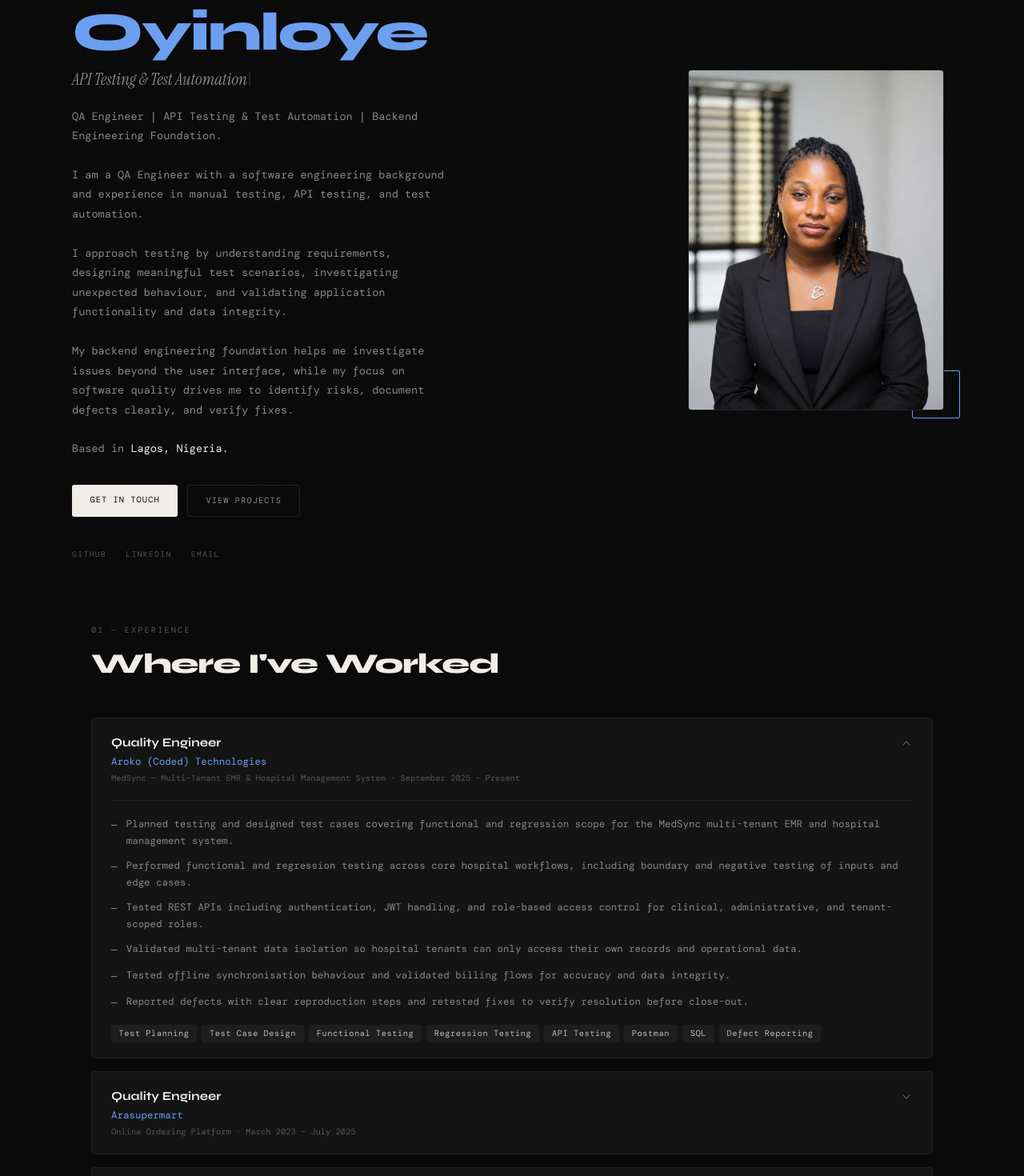
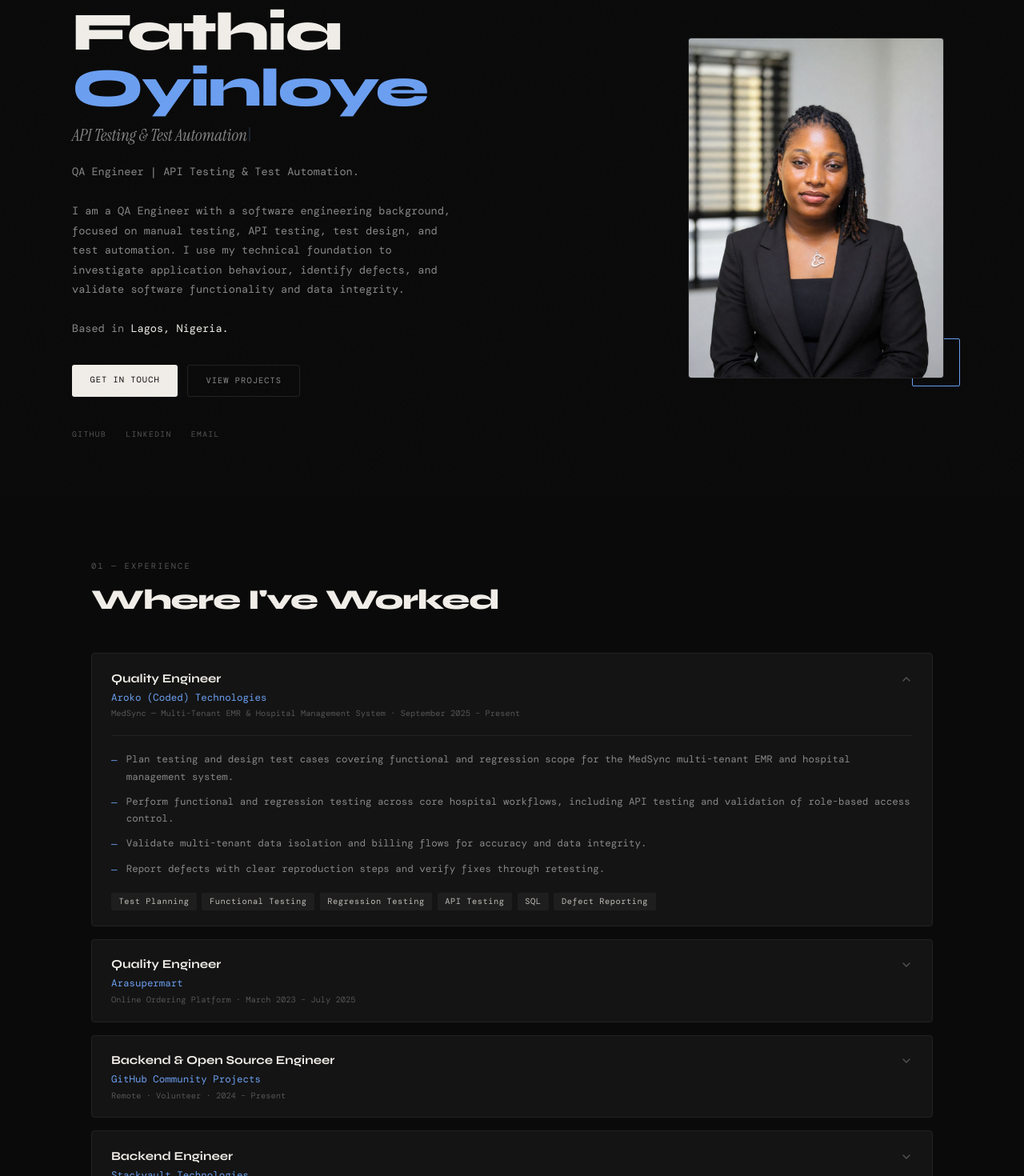
Before and after one commit to fathiaoyinloye/fathiaoyinloye, a Next.js app in the folder fathia-portfolio/: page / in a window 1280 px wide. Shown: the part 180-1650 px from the top of the page at 80% size. Built offline with nearby package versions, Linux system fonts and the light colour scheme; a web font is replaced by a local one.

Commit message:
Condense Hero intro and shorten Experience descriptions

```diff
--- a/fathia-portfolio/app/components/Experience.tsx
+++ b/fathia-portfolio/app/components/Experience.tsx
@@ -8,14 +8,12 @@ const jobs = [
     company: "Aroko (Coded) Technologies",
     period: "September 2025 – Present",
     type: "MedSync — Multi-Tenant EMR & Hospital Management System",
-    tags: ["Test Planning", "Test Case Design", "Functional Testing", "Regression Testing", "API Testing", "Postman", "SQL", "Defect Reporting"],
+    tags: ["Test Planning", "Functional Testing", "Regression Testing", "API Testing", "SQL", "Defect Reporting"],
     bullets: [
-      "Planned testing and designed test cases covering functional and regression scope for the MedSync multi-tenant EMR and hospital management system.",
-      "Performed functional and regression testing across core hospital workflows, including boundary and negative testing of inputs and edge cases.",
-      "Tested REST APIs including authentication, JWT handling, and role-based access control for clinical, administrative, and tenant-scoped roles.",
-      "Validated multi-tenant data isolation so hospital tenants can only access their own records and operational data.",
-      "Tested offline synchronisation behaviour and validated billing flows for accuracy and data integrity.",
-      "Reported defects with clear reproduction steps and retested fixes to verify resolution before close-out.",
+      "Plan testing and design test cases covering functional and regression scope for the MedSync multi-tenant EMR and hospital management system.",
+      "Perform functional and regression testing across core hospital workflows, including API testing and validation of role-based access control.",
+      "Validate multi-tenant data isolation and billing flows for accuracy and data integrity.",
+      "Report defects with clear reproduction steps and verify fixes through retesting.",
     ],
   },
   {
@@ -23,12 +21,11 @@ const jobs = [
     company: "Arasupermart",
     period: "March 2023 – July 2025",
     type: "Online Ordering Platform",
-    tags: ["Manual Testing", "Test Case Design", "Functional Testing", "Regression Testing", "Defect Reporting", "Agile"],
+    tags: ["Manual Testing", "Functional Testing", "Regression Testing", "Defect Reporting"],
     bullets: [
-      "Designed and executed manual test cases for an online ordering platform covering product browsing, cart, and checkout workflows.",
-      "Tested inventory and payment scenarios as well as end-to-end order processing from placement through fulfilment.",
-      "Reproduced reported defects, documented clear steps to reproduce, and verified fixes through targeted retesting.",
-      "Collaborated cross-functionally with developers and stakeholders to clarify expected behaviour and confirm readiness of fixes.",
+      "Designed and executed manual test cases covering product browsing, cart, and checkout workflows.",
+      "Tested inventory and payment scenarios across end-to-end order processing.",
+      "Reported defects with reproduction steps and verified fixes through retesting.",
     ],
   },
   {
@@ -38,10 +35,9 @@ const jobs = [
     type: "Remote · Volunteer",
     tags: ["Java", "Spring Boot", "JUnit 5", "Mockito", "GitHub Actions", "Docker"],
     bullets: [
-      "Contributed features and bug fixes to open source Java/Spring Boot projects, iterating through code review until merged.",
-      "Authored a GitHub Actions CI/CD pipeline that builds, tests, and pushes a versioned Docker image to Docker Hub on every merge.",
-      "Wrote JUnit 5 unit tests and Mockito mocks, improving test coverage and catching regressions before they hit main.",
-      "Updated README documentation to reduce onboarding friction for new contributors.",
+      "Contributed features and bug fixes to open source Java/Spring Boot projects through code review.",
+      "Authored a GitHub Actions CI/CD pipeline that builds, tests, and publishes a versioned Docker image on every merge.",
+      "Wrote JUnit 5 unit tests and Mockito mocks, catching regressions before they reached main.",
     ],
   },
   {
@@ -49,12 +45,11 @@ const jobs = [
     company: "Stackvault Technologies",
     period: "Feb 2023 – Jan 2024",
     type: "Lagos, Nigeria · Full-time (Company closed Jan 2024)",
-    tags: ["Java", "Spring Boot", "JWT", "REST APIs", "PostgreSQL", "Agile"],
+    tags: ["Java", "Spring Boot", "REST APIs", "PostgreSQL", "Agile"],
     bullets: [
-      "Built and maintained RESTful APIs for a fintech platform handling user onboarding, wallet management, and transaction processing.",
-      "Implemented JWT authentication and role-based access control securing all protected endpoints.",
-      "Designed service-layer logic following layered architecture — clean separation across controller, service, and repository layers.",
-      "Collaborated in a 4-person Agile team through sprint planning, code reviews, and daily standups.",
+      "Built and maintained RESTful APIs for a fintech platform covering user onboarding, wallet management, and transaction processing.",
+      "Implemented JWT authentication and role-based access control for protected endpoints.",
+      "Collaborated in an Agile team through sprint planning, code reviews, and daily standups.",
     ],
   },
 ];
--- a/fathia-portfolio/app/components/Hero.tsx
+++ b/fathia-portfolio/app/components/Hero.tsx
@@ -2,7 +2,7 @@
 import { useEffect, useState } from "react";
 import Image from "next/image";
 
-const roles = ["QA Engineer", "API Testing & Test Automation", "Manual Testing & Test Design", "Backend Engineering Foundation"];
+const roles = ["QA Engineer", "API Testing & Test Automation"];
 
 export function Hero() {
   const [roleIndex, setRoleIndex] = useState(0);
@@ -93,13 +93,9 @@ export function Hero() {
             </div>
 
             <p style={{ color: "var(--fg-muted)", lineHeight: 1.8, fontSize: "0.85rem", maxWidth: "480px", marginBottom: "2rem" }}>
-              QA Engineer | API Testing & Test Automation | Backend Engineering Foundation.
+              QA Engineer | API Testing & Test Automation.
               <br /><br />
-              I am a QA Engineer with a software engineering background and experience in manual testing, API testing, and test automation.
-              <br /><br />
-              I approach testing by understanding requirements, designing meaningful test scenarios, investigating unexpected behaviour, and validating application functionality and data integrity.
-              <br /><br />
-              My backend engineering foundation helps me investigate issues beyond the user interface, while my focus on software quality drives me to identify risks, document defects clearly, and verify fixes.
+              I am a QA Engineer with a software engineering background, focused on manual testing, API testing, test design, and test automation. I use my technical foundation to investigate application behaviour, identify defects, and validate software functionality and data integrity.
               <br /><br />
               Based in <span style={{ color: "var(--fg)" }}>Lagos, Nigeria.</span>
             </p>
```
